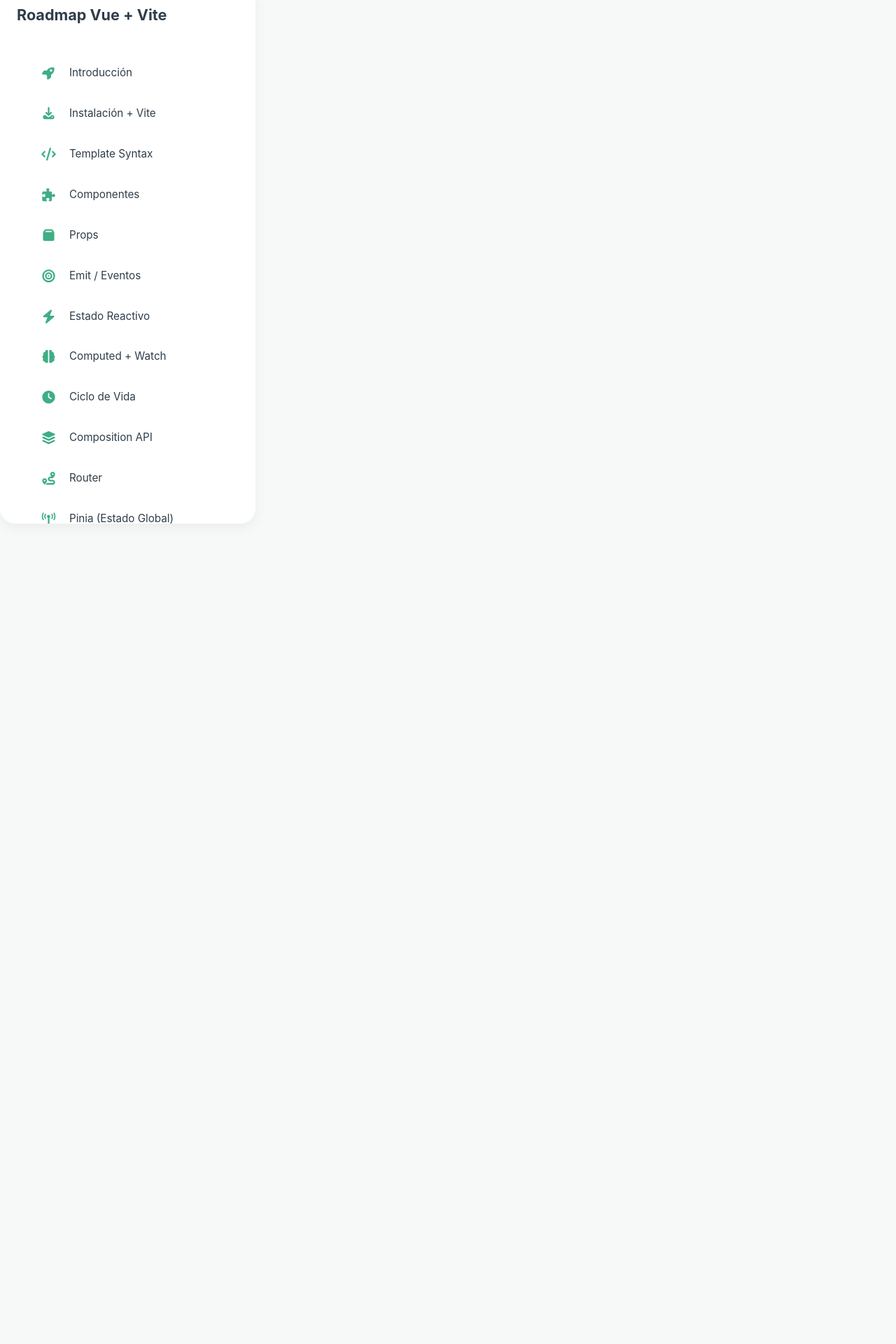
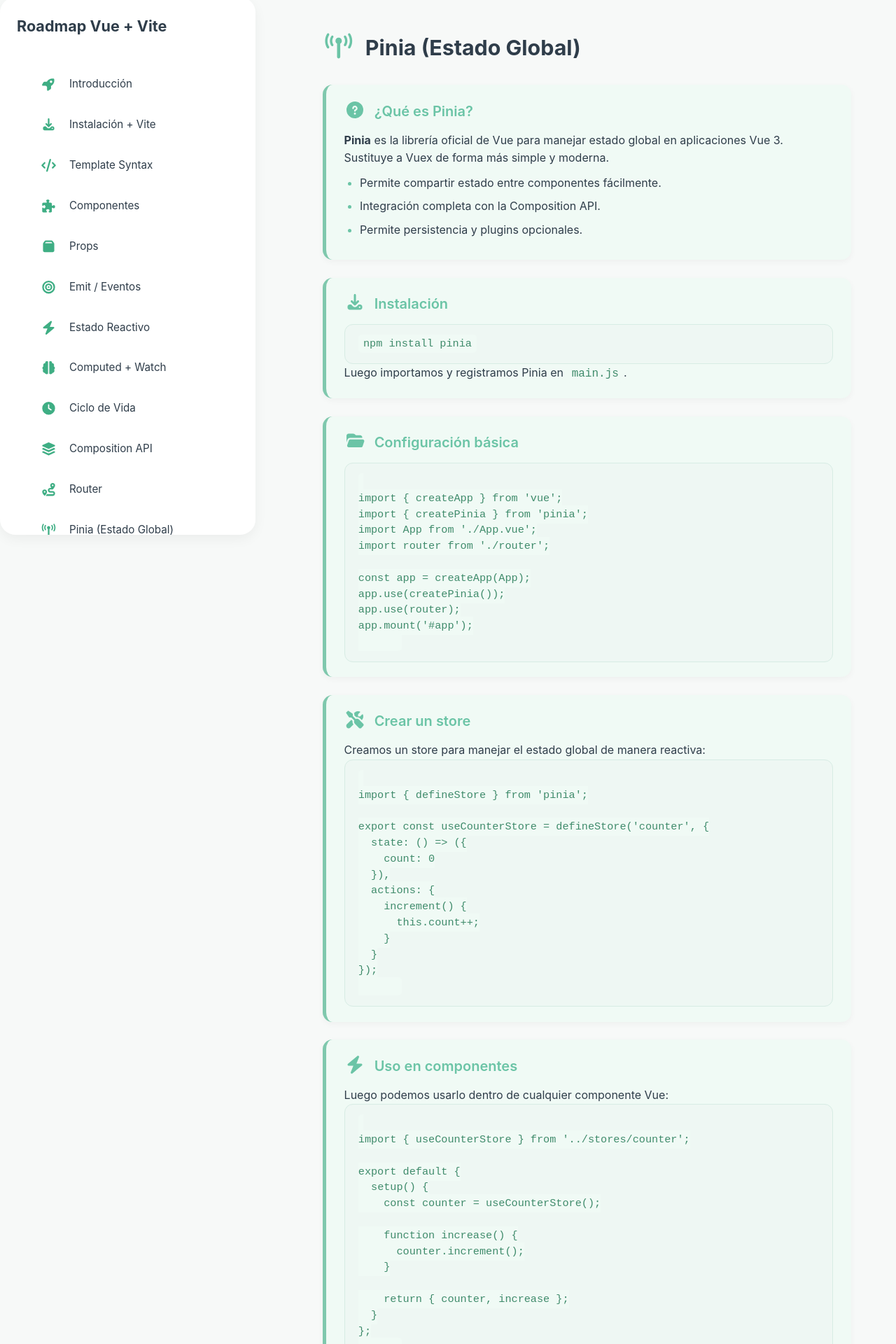
Before and after one commit to PabloGarciaJC/roadmap-vite-vue, a Vue app: page /pinia in a window 1280 px wide. Shown: the part 20-1940 px from the top of the page at 70% size. Before the commit the page ends 816 px from the top, so only its background shows below. Built offline with nearby package versions, Linux system fonts and the light colour scheme.

Commit message:
se implementa, componente estado global

```diff
--- /dev/null
+++ b/src/components/Pinia.vue
@@ -0,0 +1,128 @@
+<template>
+  <div class="container">
+
+    <!-- Header -->
+    <div class="header">
+      <h1 class="title">
+        <font-awesome-icon :icon="['fas', 'broadcast-tower']" class="icon"/>
+        Pinia (Estado Global)
+      </h1>
+    </div>
+
+    <!-- Introducción -->
+    <div class="card card-info">
+      <h2 class="subtitle">
+        <font-awesome-icon :icon="['fas', 'question-circle']" class="icon"/>
+        ¿Qué es Pinia?
+      </h2>
+      <p>
+        <strong>Pinia</strong> es la librería oficial de Vue para manejar estado global en aplicaciones Vue 3.
+        Sustituye a Vuex de forma más simple y moderna.
+      </p>
+      <ul>
+        <li>Permite compartir estado entre componentes fácilmente.</li>
+        <li>Integración completa con la Composition API.</li>
+        <li>Permite persistencia y plugins opcionales.</li>
+      </ul>
+    </div>
+
+    <!-- Instalación -->
+    <div class="card card-info">
+      <h2 class="subtitle">
+        <font-awesome-icon :icon="['fas', 'download']" class="icon"/>
+        Instalación
+      </h2>
+      <pre class="code-block"><code>npm install pinia</code></pre>
+      <p>
+        Luego importamos y registramos Pinia en <code>main.js</code>.
+      </p>
+    </div>
+
+    <!-- Configuración en main.js -->
+    <div class="card card-info">
+      <h2 class="subtitle">
+        <font-awesome-icon :icon="['fas', 'folder-open']" class="icon"/>
+        Configuración básica
+      </h2>
+      <pre class="code-block"><code>
+import { createApp } from 'vue';
+import { createPinia } from 'pinia';
+import App from './App.vue';
+import router from './router';
+
+const app = createApp(App);
+app.use(createPinia());
+app.use(router);
+app.mount('#app');
+      </code></pre>
+    </div>
+
+    <!-- Crear un store -->
+    <div class="card card-info">
+      <h2 class="subtitle">
+        <font-awesome-icon :icon="['fas', 'tools']" class="icon"/>
+        Crear un store
+      </h2>
+      <p>
+        Creamos un store para manejar el estado global de manera reactiva:
+      </p>
+      <pre class="code-block"><code>
+import { defineStore } from 'pinia';
+
+export const useCounterStore = defineStore('counter', {
+  state: () => ({
+    count: 0
+  }),
+  actions: {
+    increment() {
+      this.count++;
+    }
+  }
+});
+      </code></pre>
+    </div>
+
+    <!-- Uso en un componente -->
+    <div class="card card-info">
+      <h2 class="subtitle">
+        <font-awesome-icon :icon="['fas', 'bolt']" class="icon"/>
+        Uso en componentes
+      </h2>
+      <p>
+        Luego podemos usarlo dentro de cualquier componente Vue:
+      </p>
+      <pre class="code-block"><code>
+import { useCounterStore } from '../stores/counter';
+
+export default {
+  setup() {
+    const counter = useCounterStore();
+
+    function increase() {
+      counter.increment();
+    }
+
+    return { counter, increase };
+  }
+};
+      </code></pre>
+      <p>
+        Ahora <code>counter.count</code> es reactivo en todo el proyecto.
+      </p>
+    </div>
+
+    <!-- Buenas prácticas -->
+    <div class="card card-info">
+      <h2 class="subtitle">
+        <font-awesome-icon :icon="['fas', 'bolt']" class="icon"/>
+        Buenas prácticas
+      </h2>
+      <ul>
+        <li>Divide el estado en múltiples stores según la funcionalidad.</li>
+        <li>Usa getters y actions para manipular el estado en lugar de acceder directamente.</li>
+        <li>Evita almacenar lógica de UI en el store; solo datos y estado global.</li>
+      </ul>
+    </div>
+
+  </div>
+</template>
--- a/src/router.js
+++ b/src/router.js
@@ -12,6 +12,7 @@
 import Lifecycle from './components/Lifecycle.vue'
 import CompositionAPI from './components/CompositionAPI.vue'
 import Routes from './components/Routes.vue'
+import Pinia from './components/Pinia.vue'
 
 const routes = [
   { path: '/', redirect: '/introduccion' },
@@ -26,6 +27,7 @@
   { path: '/lifecycle', component: Lifecycle },
   { path: '/compositionAPI', component: CompositionAPI },
   { path: '/routers', component: Routes },
+  { path: '/pinia', component: Pinia },
 ]
 
 const router = createRouter({
```
